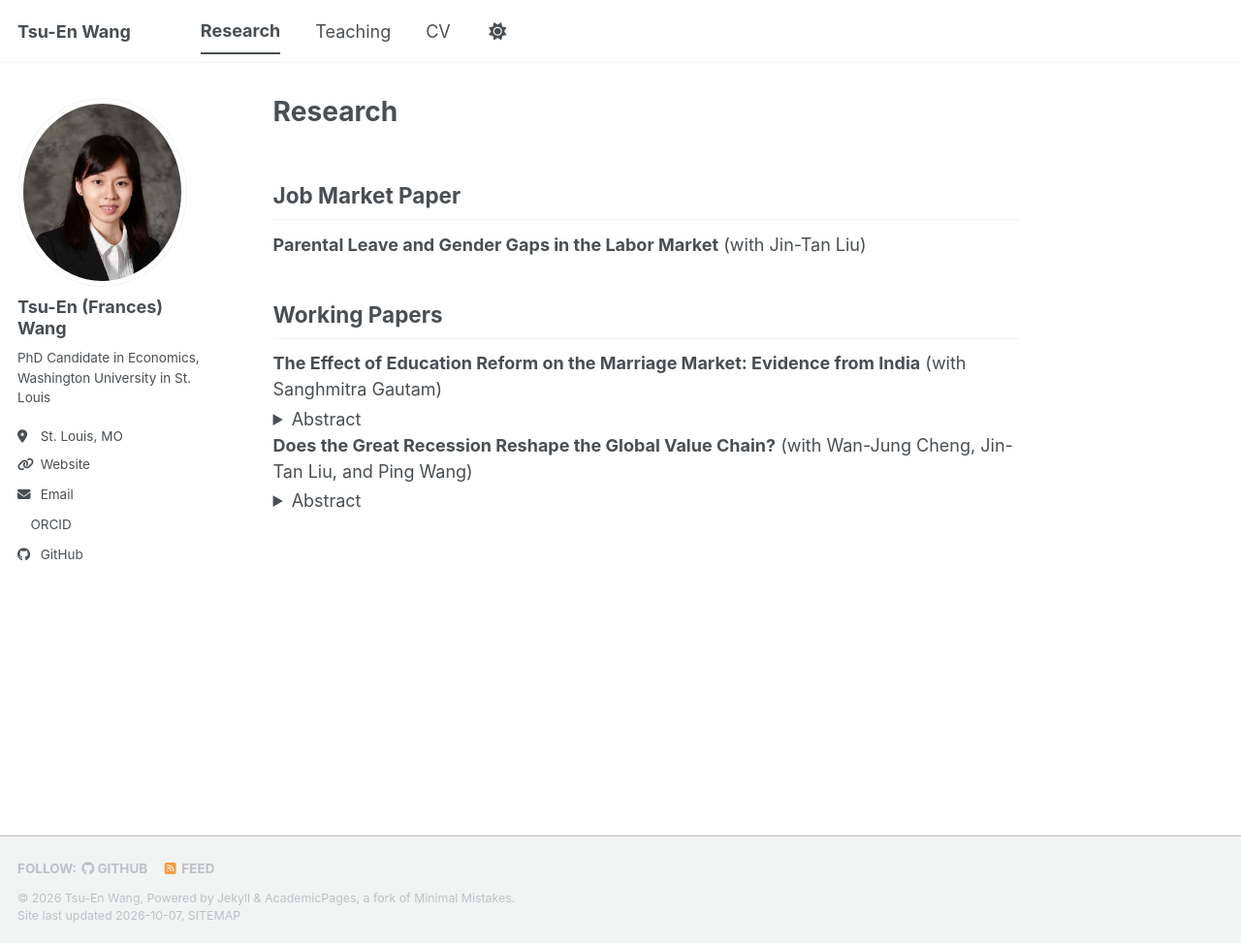
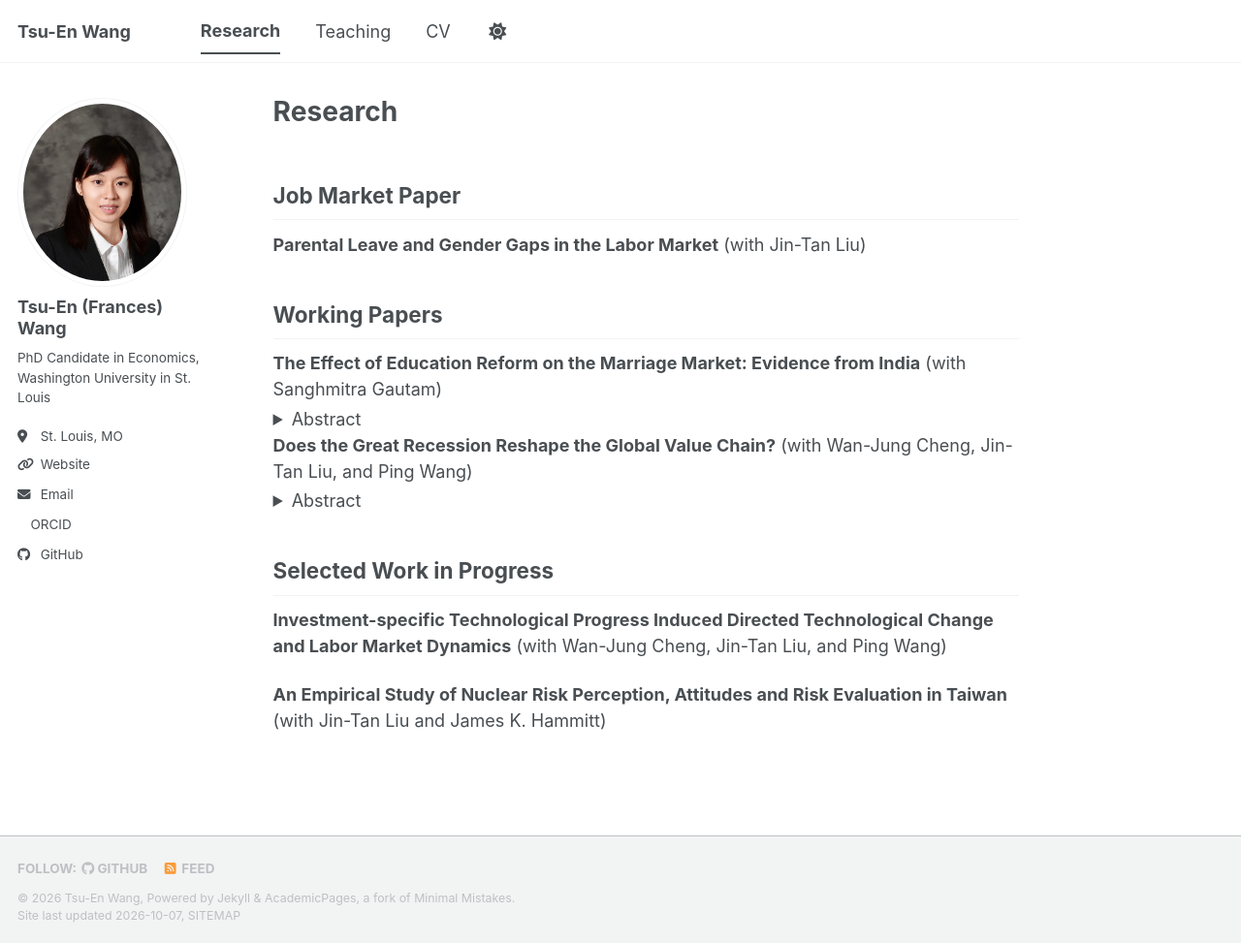
Before and after one commit to tsu-enwang/tsu-enwang, a Jekyll site: the page built from _pages/research.md, in a window 1280 px wide and 973 px high. Shown: the whole window at 97% size. Built offline with Jekyll 4.4.1, drawn with Linux system fonts in a browser that asks for light colours; a style sheet for code colours, icons or effects is not loaded.

Commit message:
Update research.md

```diff
--- a/_pages/research.md
+++ b/_pages/research.md
@@ -22,6 +22,7 @@ We study the impact of a large-scale school construction program, the District P
 </div>
 </details>
 
+
 **Does the Great Recession Reshape the Global Value Chain?** (with Wan-Jung Cheng, Jin-Tan Liu, and Ping Wang)
 {: style="margin-bottom: 0.2em"}
 
@@ -29,4 +30,13 @@ We study the impact of a large-scale school construction program, the District P
 <summary>Abstract</summary>
 <div markdown="1">
 
-This paper examines the impacts of the 2008 Great Recession on global value chains (GVCs) using a unified framework that employs input-output analysis based on the World Input-Output Database (WIOD) from 2003 to 2014. We focus on the US production network's role within
+This paper examines the impacts of the 2008 Great Recession on global value chains (GVCs) using a unified framework that employs input-output analysis based on the World Input-Output Database (WIOD) from 2003 to 2014. We focus on the US production network's role within the world economy through both final and intermediate trade. In particular, we examine: (i) the backward linkage effect (BLE), which analyzes responses to shifts in US final demand across various countries, and (ii) the forward linkage effect (FLE), which explores how changes in each of US primary inputs (capital and labor) influence global supply chains. The analysis includes a division of the global trade network into eight regions and examines 15 manufacturing sectors across three distinct periods: pre-Recession, during-Recession, and post-Recession. The finding suggests significant reshufflings within the GVC, particularly with stable US exports to and increasing imports from Emerging Asia, and a broad shift in trade dynamics from North and Rest of South regions to Developed and Emerging Asia. The BLE is identified as a crucial driver but its role has been rising in some regions/industries but collapsing in others, varying from pre- to post-recession eras. The FLE is found with limited impact and its role has been more noticeable via the capital channel.
+
+</div>
+</details>
+
+## Selected Work in Progress
+
+**Investment-specific Technological Progress Induced Directed Technological Change and Labor Market Dynamics** (with Wan-Jung Cheng, Jin-Tan Liu, and Ping Wang)
+
+**An Empirical Study of Nuclear Risk Perception, Attitudes and Risk Evaluation in Taiwan** (with Jin-Tan Liu and James K. Hammitt)
```
